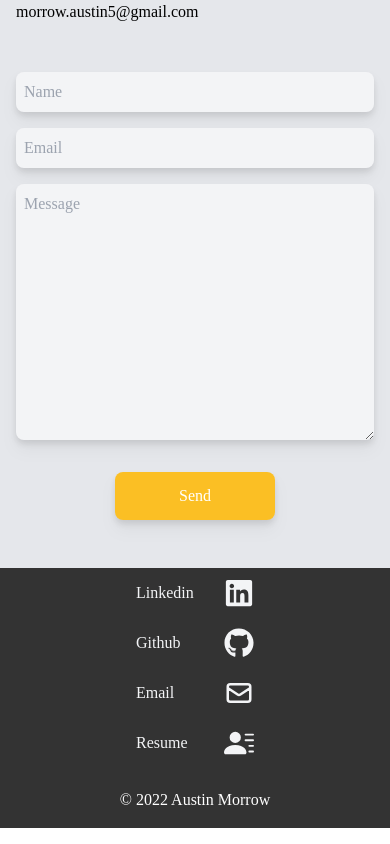
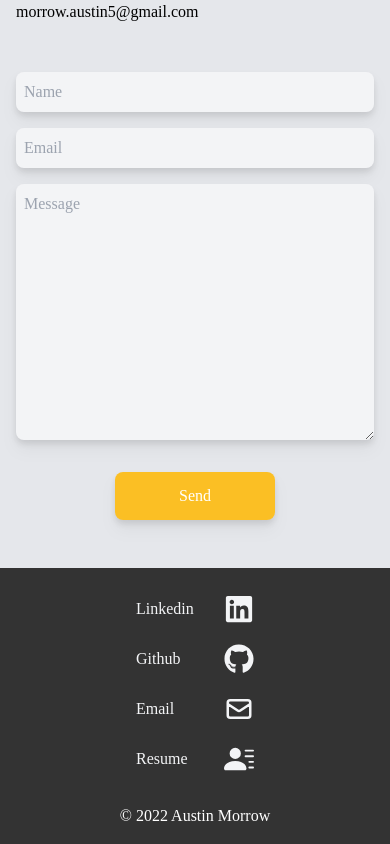
Before and after one commit to agmorrow/professional-portfolio, a React (Create React App) app: page / in a window 390 px wide. Shown: the part 5114-5958 px from the top of the page. Built offline with nearby package versions, Linux system fonts and the light colour scheme.

Commit message:
responsive footer

```diff
--- a/src/components/Footer.jsx
+++ b/src/components/Footer.jsx
@@ -10,7 +10,7 @@ const Footer = () => {
       {/* Social icons */}
       <div className='bg-[#333333] text-white flex justify-center items-center pb-4 lg:hidden'>
         <ul>
-          <li className='w-[150px] h-[50px] flex justify-between items-center'>
+          <li className='w-[150px] h-[50px] mt-4 flex justify-between items-center'>
             <a className='flex justify-between items-center w-full text-gray-100 '
               href="https://www.linkedin.com/in/agmorrow/" target="_blank">
               <span className='hover:text-[#9e100c]'>Linkedin</span><FaLinkedin size={30} />
```
